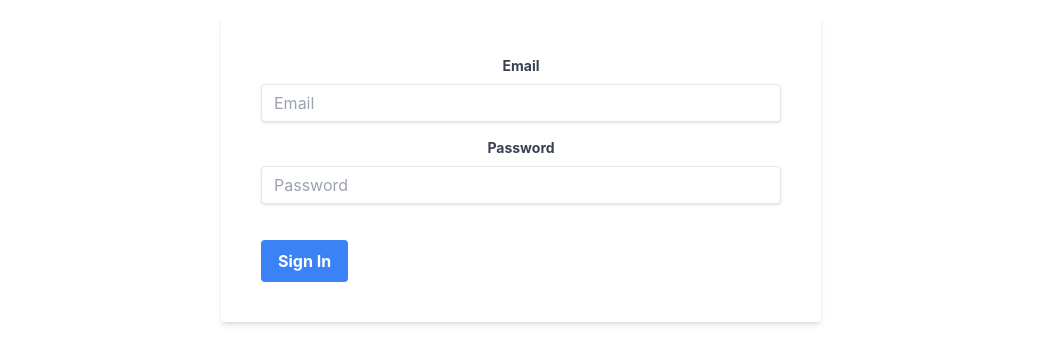
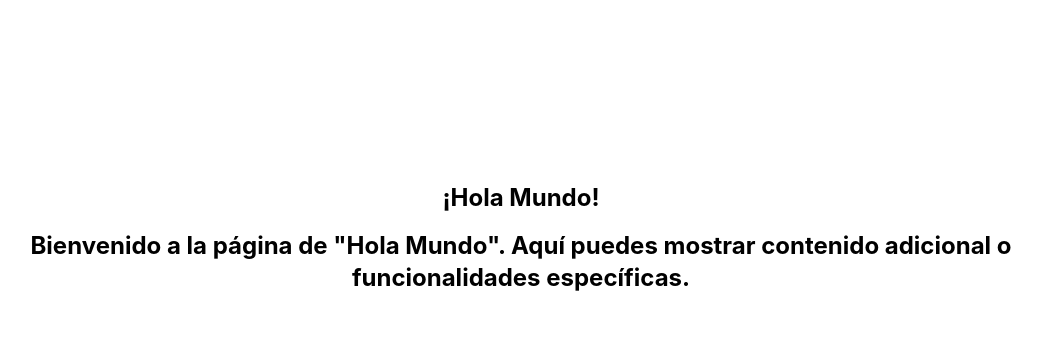
Before and after one commit to FernandoTFW/AsiloUnivalle, a React (Vite) app in the folder AsiloUnivalle/: page /hello in a window 1280 px wide. Shown: the part 154-518 px from the top of the page, without its empty margins (119-1161 px from the left). Built offline with nearby package versions, Linux system fonts and the light colour scheme.

Commit message:
Login terminado

```diff
--- a/AsiloUnivalle/src/App.jsx
+++ b/AsiloUnivalle/src/App.jsx
@@ -3,19 +3,21 @@ import reactLogo from './assets/react.svg'
 import viteLogo from '/vite.svg'
 import './App.css'
 import RegisterForm from './Views/SingUp/SingUpAsilo'
-import Login from './Views/Login/Login'
+
+import { BrowserRouter } from 'react-router-dom';
+import Routing from './components/Routes/routing'
+import Login from './Views/Login/Login';
+
 import './index.css';
 
 function App() {
+  return (
+    <BrowserRouter>
 
+      <Routing />
 
-  return (
-   <>
-   <Login></Login>
-   </>
-
-
-  )
+    </BrowserRouter>
+  );
 }
 
-export default App
+export default App;
--- a/AsiloUnivalle/src/Views/Login/Login.jsx
+++ b/AsiloUnivalle/src/Views/Login/Login.jsx
@@ -1,10 +1,14 @@
 import React, { useState } from 'react';
-import { useNavigate } from 'react-router-dom';
+import { Link, useNavigate   } from 'react-router-dom';
+import axios from 'axios';
+
 
 
 const Login = () => {
   const [email, setEmail] = useState('');
   const [password, setPassword] = useState('');
+  const [loggedIn, setLoggedIn] = useState(false);
+
 
   const handleEmailChange = (e) => {
     setEmail(e.target.value);
@@ -14,11 +18,42 @@ const Login = () => {
     setPassword(e.target.value);
   };
 
-  const handleSubmit = (e) => {
+  const navigate = useNavigate();
+  const handleSubmit = async (e) => {
     e.preventDefault();
-    // Aquí puedes agregar la lógica para enviar los datos de inicio de sesión al servidor
-    // por ejemplo, utilizando Axios o fetch.
+
+    console.log('Email:', email);
+    console.log('Password:', password);
+    try {
+      const response = await axios.post('https://localhost:7018/api/Asiloes/login', {
+        email,
+        password,
+      });
+
+      if (response.status === 200) {
+        // El inicio de sesión fue exitoso
+        const token = response.data.token;
+        // Guardar el token en el almacenamiento local o en el estado de la aplicación
+
+        // Establecer el estado de inicio de sesión a true
+        setLoggedIn(true);
+
+        console.log('Usuario corecto');
+        navigate('/hello');
+      } else {
+        // El inicio de sesión falló
+        const errorMessage = response.data.message;
+        // Mostrar el mensaje de error en la interfaz de usuario
+
+
+      }
+    } catch (error) {
+      // Manejar errores de red u otros errores de solicitud
+      console.error('Error:', error);
+    }
   };
+
+
 
   return (
     <div className="bg-white m-4 p-5 rounded-md w-full xl:h-[500px]  md:w-[500px] lg:w-[600px] xl:w-[900px]">
@@ -62,6 +97,7 @@ const Login = () => {
           >
             Sign In
           </button>
+          <Link to="/register">Registro</Link>
         </div>
       </form>
     </div>
--- /dev/null
+++ b/AsiloUnivalle/src/Views/prueba/home.jsx
@@ -0,0 +1,12 @@
+import React from 'react';
+
+const HelloWorld = () => {
+  return (
+    <div className="bg-white m-4 p-5 rounded-md">
+      <h1 className="text-2xl text-black font-bold mb-4">¡Hola Mundo!</h1>
+      <p className="text-2xl text-black font-bold mb-4">Bienvenido a la página de "Hola Mundo". Aquí puedes mostrar contenido adicional o funcionalidades específicas.</p>
+    </div>
+  );
+};
+
+export default HelloWorld;
--- a/AsiloUnivalle/src/components/Routes/routing.jsx
+++ b/AsiloUnivalle/src/components/Routes/routing.jsx
@@ -0,0 +1,18 @@
+
+import { Routes, Route } from "react-router-dom";
+import RegisterForm from "../../Views/SingUp/SingUpAsilo";
+import Login from "../../Views/Login/Login";
+import HelloWorld from "../../Views/prueba/home";
+
+const Routing = () => {
+  return (
+    <Routes>
+        <Route path="/" element={<Login />} /> {/* Ruta raíz */}
+      <Route path="/login" element={<Login />} />
+      <Route path="/register" element={<RegisterForm />} />
+      <Route path="/hello" element={<HelloWorld/>}></Route>
+    </Routes>
+  );
+};
+
+export default Routing;
```
